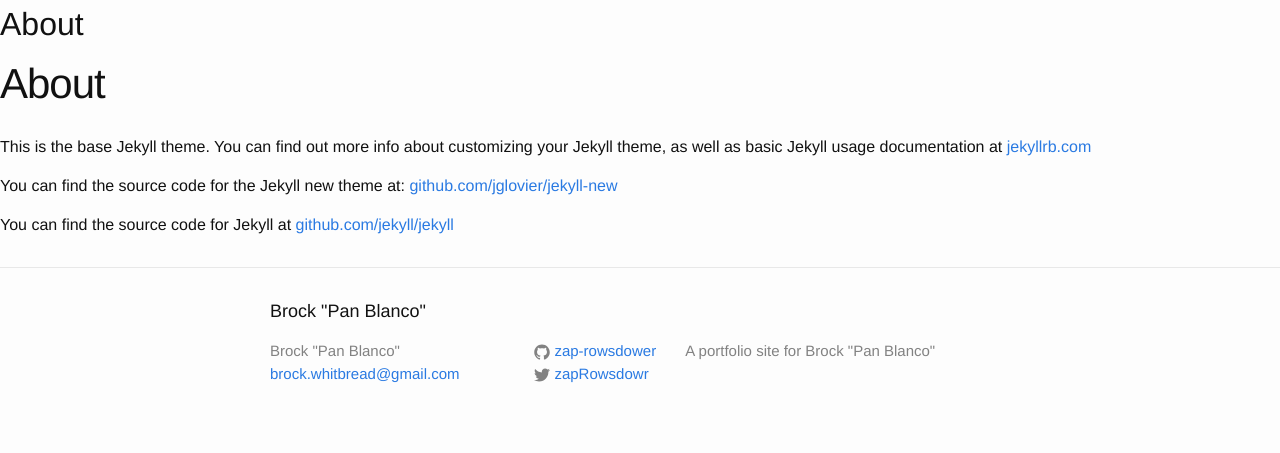
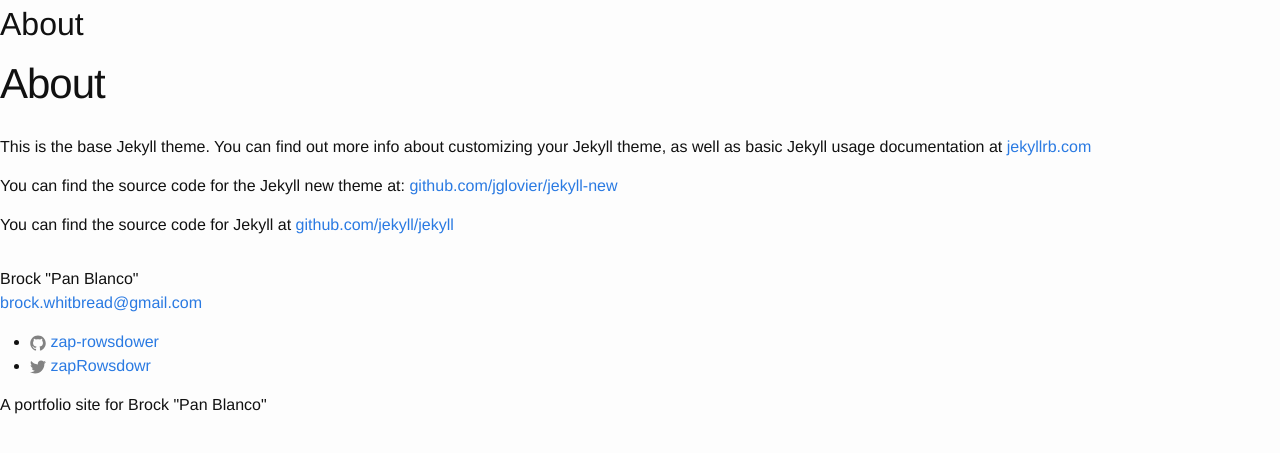
Before and after one commit to brockwc/zap-rowsdower.github.io, a Jekyll site: the page built from about.md, in a window 1280 px wide. Shown: the top 453 px of the page. Built offline with Jekyll 4.4.1, drawn with Linux system fonts in a browser that asks for light colours; Markdown is read by kramdown in place of the engine named in the settings.

Commit message:
adding some grid classes

```diff
--- a/_includes/footer.html
+++ b/_includes/footer.html
@@ -1,19 +1,12 @@
-<footer class="site-footer">
-
-  <div class="wrapper">
-
-    <h2 class="footer-heading">{{ site.title }}</h2>
-
-    <div class="footer-col-wrapper">
-      <div class="footer-col  footer-col-1">
+<footer class="footer-global">
+  	<div class="row">
+		<div class="columns xsmall-12">
 			<ul class="contact-list">
 			  <li>{{ site.title }}</li>
 			  <li><a href="mailto:{{ site.email }}">{{ site.email }}</a></li>
 			</ul>
-      </div>
 
-      <div class="footer-col  footer-col-2">
-        <ul class="social-media-list">
+			<ul class="large-block-grid-2">
 			  {% if site.github_username %}
 			  <li>
 				<a href="https://github.com/{{ site.github_username }}">
@@ -43,13 +36,8 @@
 			  </li>
 			  {% endif %}
 			</ul>
-      </div>
 
-      <div class="footer-col  footer-col-3">
-        <p class="text">{{ site.description }}</p>
+			<p>{{ site.description }}</p>
 		</div>
   	</div>
-
-  </div>
-
 </footer>
```
Also changed, not shown: _includes/header.html (+3 -5 lines), index.html (+5 -3 lines). Lines whose indentation alone changed are shown as unchanged.
